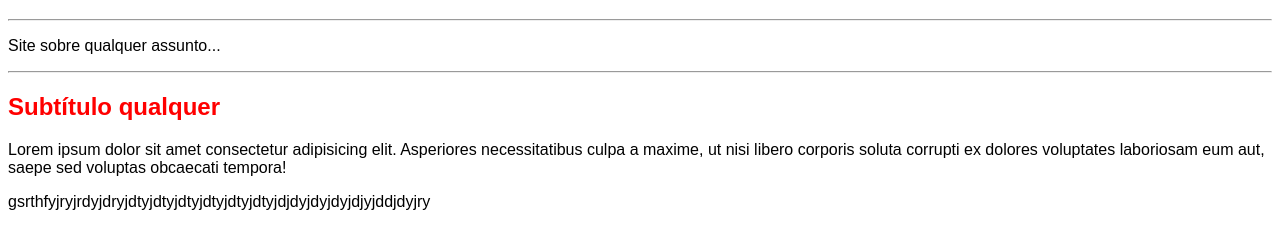
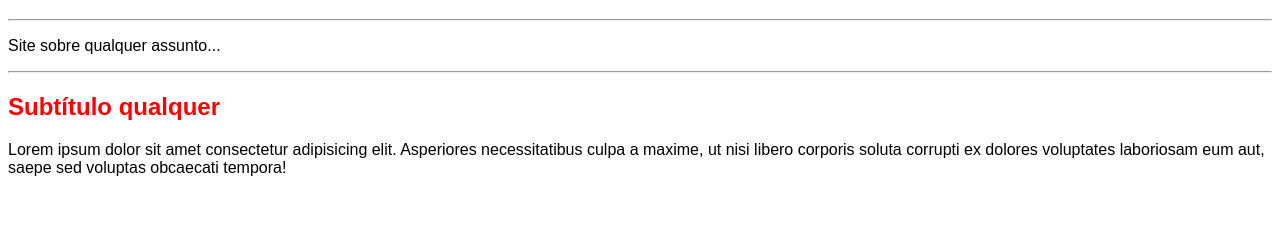
Before and after one commit to nunesdepedro/projeto-site, a plain HTML site: page index.html in a window 1280 px wide. Shown: the part 61-310 px from the top of the page. Drawn offline with Linux system fonts and the light colour scheme.

Commit message:
Revert "teste desfazer"
This reverts commit 8cf8ea4df71ec6dd2da7620a2d96003fa357c98e.

```diff
--- a/index.html
+++ b/index.html
@@ -13,6 +13,6 @@
     <hr>
     <h2>Subtítulo qualquer</h2>
     <p>Lorem ipsum dolor sit amet consectetur adipisicing elit. Asperiores necessitatibus culpa a maxime, ut nisi libero corporis soluta corrupti ex dolores voluptates laboriosam eum aut, saepe sed voluptas obcaecati tempora!</p>
-gsrthfyjryjrdyjdryjdtyjdtyjdtyjdtyjdtyjdtyjdjdyjdyjdyjdjyjddjdyjry
+
 </body>
 </html>
```
